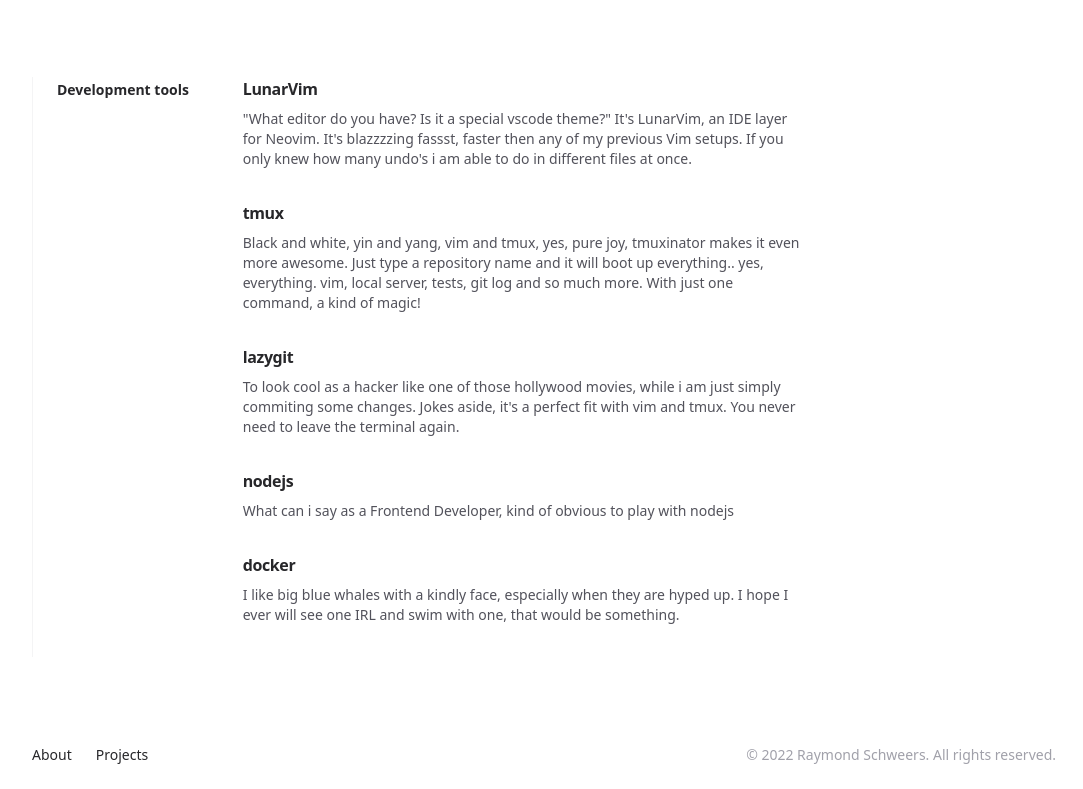
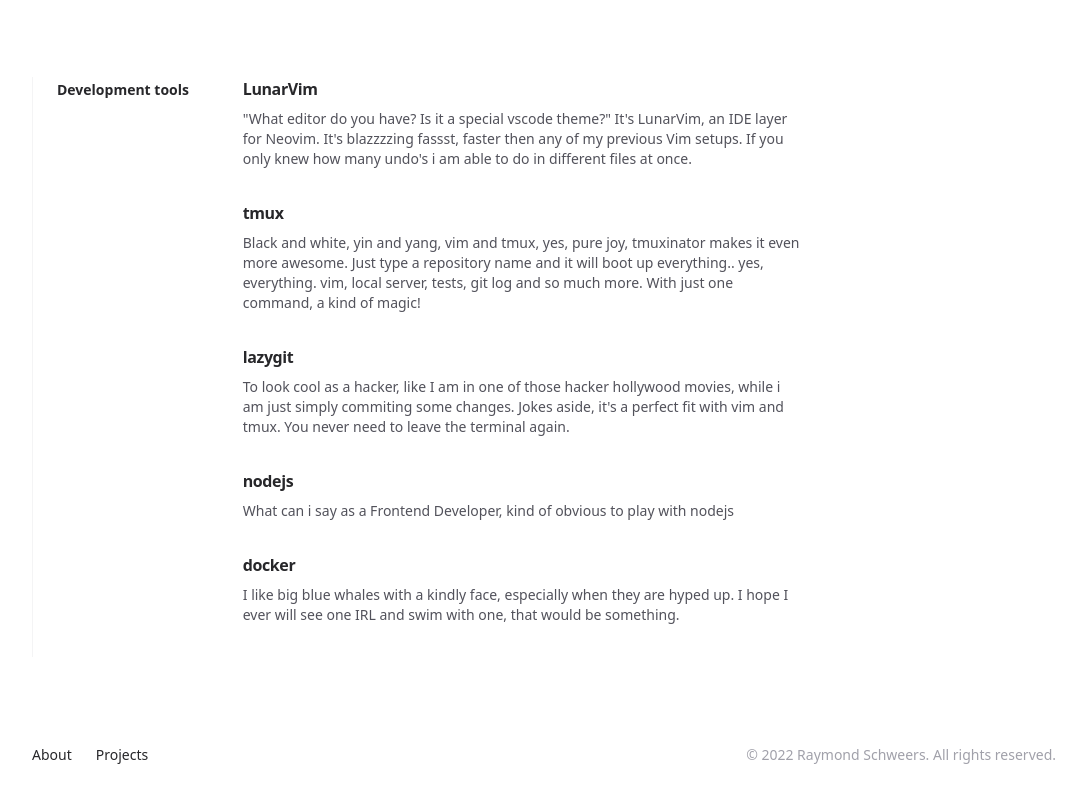
Before and after one commit to R4YM3/astro-personal-website, an Astro site: page /uses in a window 1280 px wide. Shown: the part 899-1688 px from the top of the page, without its empty margins (96-1179 px from the left). Built offline with nearby package versions, Linux system fonts and the light colour scheme; Astro itself is replaced by a stand-in of ours.

Commit message:
feat(uses) development tools copy

```diff
--- a/src/pages/uses.astro
+++ b/src/pages/uses.astro
@@ -51,7 +51,7 @@ const development = {
     {
       title: "lazygit",
       description:
-        "To look cool as a hacker like one of those hollywood movies, while i am just simply commiting some changes. Jokes aside, it's a perfect fit with vim and tmux. You never need to leave the terminal again."
+        "To look cool as a hacker, like I am in one of those hacker hollywood movies, while i am just simply commiting some changes. Jokes aside, it's a perfect fit with vim and tmux. You never need to leave the terminal again."
     },
     {
       title: "nodejs",
```
